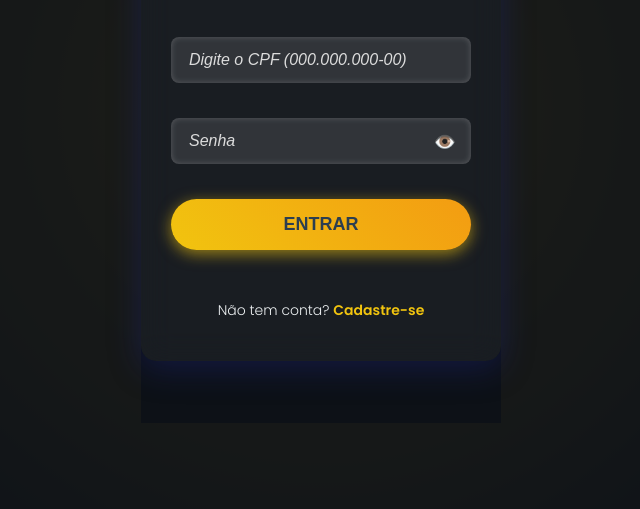
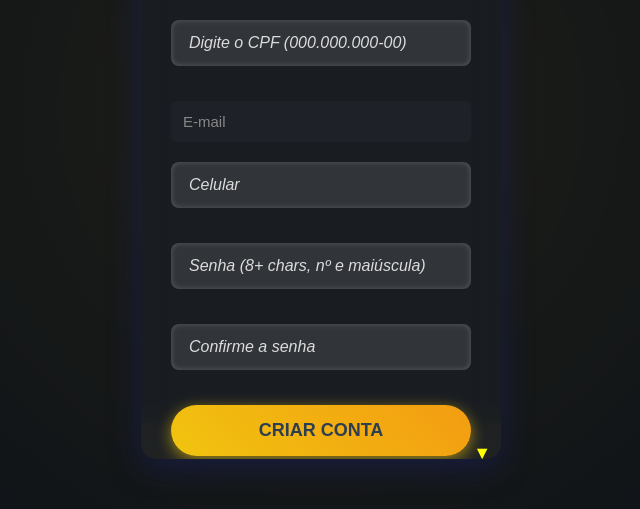
Before and after one commit to natanaellimax/NatanSistema-TesteGit, a plain HTML site: page cadastro.html in a window 1280 px wide. Shown: the part 291-800 px from the top of the page, without its empty margins (319-959 px from the left). Drawn offline with Linux system fonts and the light colour scheme.

Commit message:
Update cadastro.html

```diff
--- a/cadastro.html
+++ b/cadastro.html
@@ -1,5 +1,50 @@
 <!DOCTYPE html>
 <html lang="pt-BR">
+<style>
+/* Container do login com tamanho fixo e scroll interno */
+.login-container {
+  background: white;
+  padding: 20px;
+  width: 320px;
+  max-height: 90vh;       /* máximo 90% da altura da viewport */
+  overflow-y: auto;       /* só rolar internamente se necessário */
+  box-shadow: 0 0 10px rgba(0,0,0,0.1);
+  border-radius: 6px;
+  box-sizing: border-box;
+}
+
+/* Para browsers WebKit (Chrome, Safari, Edge) */
+.login-container::-webkit-scrollbar {
+  width: 0px;
+  background: transparent;
+}
+
+/* Para Firefox */
+.login-container {
+  scrollbar-width: none; /* Firefox */
+  -ms-overflow-style: none;  /* IE 10+ */
+  position: relative; /* para posicionar seta */
+}
+
+/* Setinha indicativa no canto inferior direito */
+.login-container::after {
+  content: "▼"; /* seta para baixo */
+  position: absolute;
+  bottom: 8px;
+  right: 10px;
+  font-size: 18px;
+  color: yellow;
+  pointer-events: none; /* não atrapalha cliques */
+  animation: bounce 2s infinite;
+  user-select: none;
+}
+
+/* Animação suave para chamar atenção   */
+@keyframes bounce {
+  0%, 100% { transform: translateY(-50px); }
+  50% { transform: translateY(15px); }
+}
+</style>
 <head>
   <meta charset="UTF-8" />
   <meta name="viewport" content="width=device-width, initial-scale=1" />
@@ -8,37 +53,23 @@
   <link rel="stylesheet" href="style.css" />
 </head>
 <body>
-  <div class="login-container" role="main" aria-label="Formulário de Acesso">
-    <img src="logo.png" alt="SquadTrade Logo" class="logo" />
-    <h1>Acesso Login</h1>
-    <input type="text" id="cpfLogin" placeholder="Digite o CPF (000.000.000-00)" maxlength="14" onkeyup="formatarCPF(this)" />
-    <div class="password-container">
-      <input type="password" id="senhaLogin" placeholder="Senha" />
-      <span id="togglePassword" class="toggle-password" aria-label="Mostrar senha" role="button" tabindex="0" style="margin-top: -7px;">👁️</span>
-    </div>
-    <button onclick="realizarLogin()">Entrar</button>
-    <p id="loginMsg" class="error" style="color: red;"></p>
-    <p>Não tem conta? <a href="cadastro.html">Cadastre-se</a></p>
-  </div>
+<div class="login-container" role="main" aria-label="Formulário de Acesso">
+  <img src="logo.png" class="logo" alt="Logo" />
+  <h1>Crie sua conta</h1>
+  <input type="text" id="nome" placeholder="Nome completo" />
+  <input type="text" id="cpf" placeholder="Digite o CPF (000.000.000-00)" maxlength="14" onkeyup="formatarCPF(this)" />
+  <input type="email" id="email" placeholder="E-mail" />
+  <input type="text" id="celular" placeholder="Celular" />
+  <input type="password" id="senha" placeholder="Senha (8+ chars, nº e maiúscula)" />
+  <input type="password" id="confirmarSenha" placeholder="Confirme a senha" />
+  <button onclick="realizarCadastro()">Criar Conta</button>
+  <p id="msgCadastro" class="error" style="color: red;"></p>
+  <p>Já tem conta? <a href="index.html">Faça login</a></p>
+</div>
 
-<script src="script.js"></script>
-<script>
-    // SCRIPT VISUALIZAR A SENHA
-    const togglePassword = document.getElementById('togglePassword');
-    const senhaLogin = document.getElementById('senhaLogin');
-    togglePassword.addEventListener('click', () => {
-    const type = senhaLogin.getAttribute('type') === 'password' ? 'text' : 'password';
-    senhaLogin.setAttribute('type', type);
-    // Alternar ícone (você pode usar outros ícones aqui)
-    togglePassword.textContent = type === 'password' ? '👁️' : '🙈';
-    });
-    // Para acessibilidade: permitir usar tecla Enter para alternar o olho
-    togglePassword.addEventListener('keydown', (e) => {
-    if (e.key === 'Enter' || e.key === ' ') {
-      e.preventDefault();
-      togglePassword.click();
-    }
-    });
-</script>
+  <script src="script.js"></script>
+
+
+
 </body>
 </html>
```
